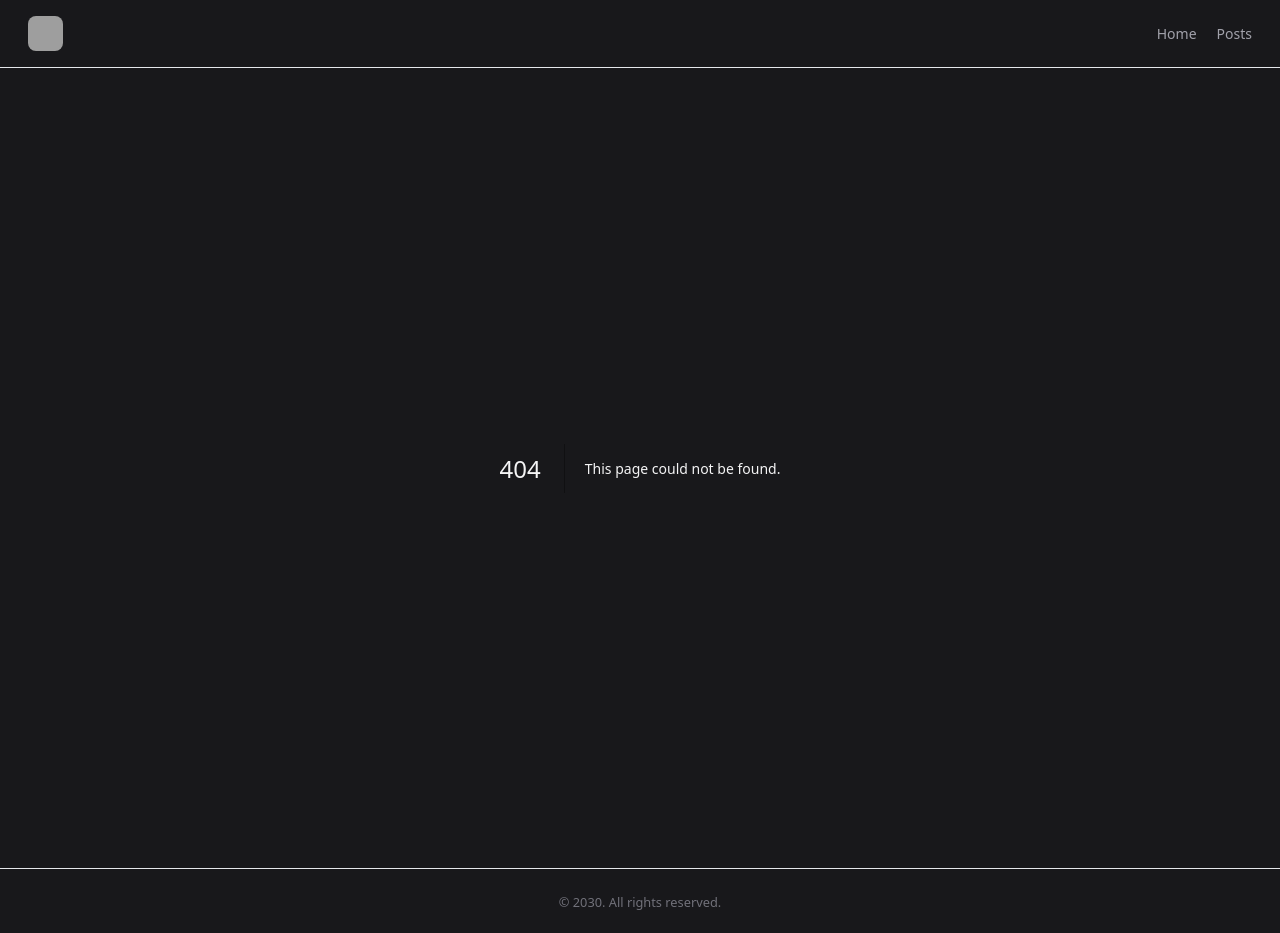
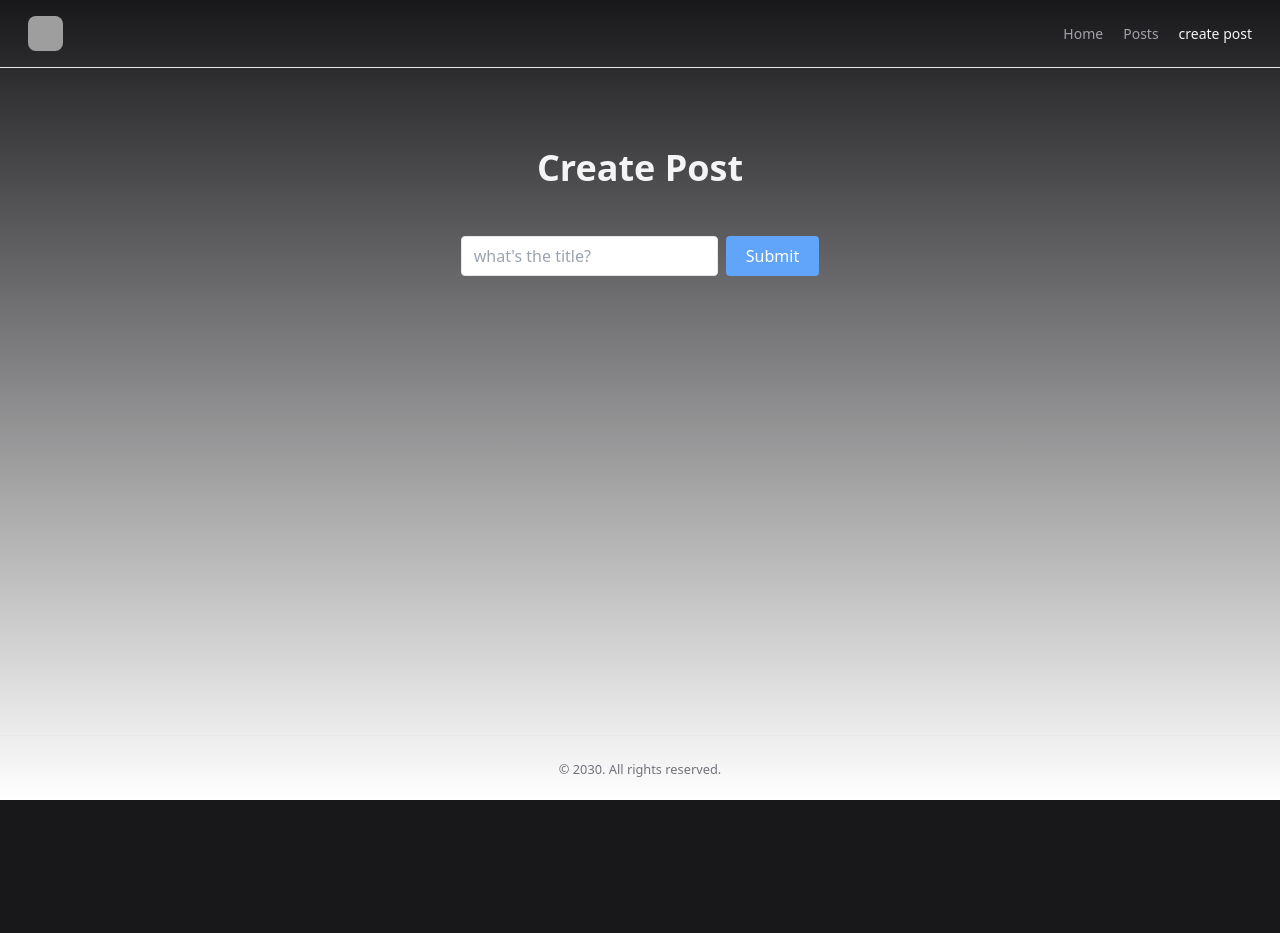
Before and after one commit to arhana-k/cloud, a Next.js app: page /create-post in a window 1280 px wide. Before the commit this address had no page. After the commit the page ends 800 px from the top, so only its background shows below. Built offline with nearby package versions, Linux system fonts and the light colour scheme; grey boxes are pictures that could not be loaded.

Commit message:
create post page

```diff
--- /dev/null
+++ b/src/actions/actions.ts
@@ -0,0 +1,6 @@
+'use server';
+export async function createPost(formData: FormData){
+    const title = formData.get("title") as string;
+    console.log(title);
+
+}
--- a/src/app/components/header.tsx
+++ b/src/app/components/header.tsx
@@ -11,6 +11,10 @@ const navLinks = [
   {
     href: "/posts",
     label: "Posts",
+  },
+  {
+    href: "/create-post",
+    label: "create post",
   },
 ];
 
--- /dev/null
+++ b/src/app/create-post/page.tsx
@@ -0,0 +1,21 @@
+import { createPost } from "@/actions/actions";
+
+export default function Page() {
+  return (
+    <main className="text-center pt-20">
+        <h1 className="text-3xl md:text-4xl font-bold mb-4">Create Post</h1>
+        <form
+          action={createPost}
+        className="h-10 v-8 space-x-2 mt-12">
+            <input
+                type="text"
+                name="title"
+                placeholder="what's the title?"
+                className="border rounded px-3 h-full text-zinc-800 "
+                required
+            />
+        <button className="h-full bg-blue-400 px-5 rounded text-white">Submit</button>
+        </form>
+    </main>
+  );
+}
--- a/src/app/posts/[id]/page.tsx
+++ b/src/app/posts/[id]/page.tsx
@@ -1,4 +1,4 @@
-import { Suspense } from "react";
+import { Suspense, useState } from "react";
 
 export default async function Page({ params }: {
   params: {id: string} })
@@ -6,12 +6,16 @@ export default async function Page({ params }: {
   await new Promise((resolve) => setTimeout(resolve, 1000));
   const response = await fetch(`https://dummyjson.com/posts/${params.id}`);
   const post = await response.json();
+
+
+
   return (
     <main className="px-7 pt-24 text-center">
         <h1 className="text-4xl font-semibold mb-8">{post.title}</h1>
         <Suspense fallback = "Loading...">
         <p className="max-w-[700px] mx-auto">{post.body}</p>
         </Suspense>
+
     </main>
   )
 }
```
Also changed, not shown: 1 other file (tests, documents, lock files or other folders).
